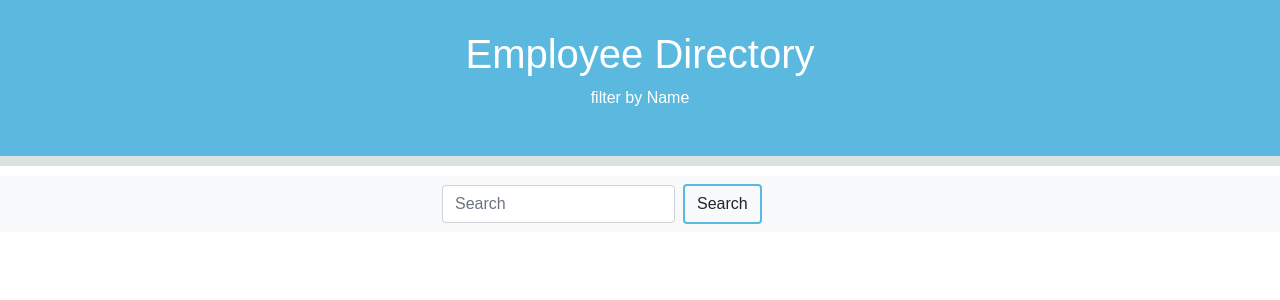
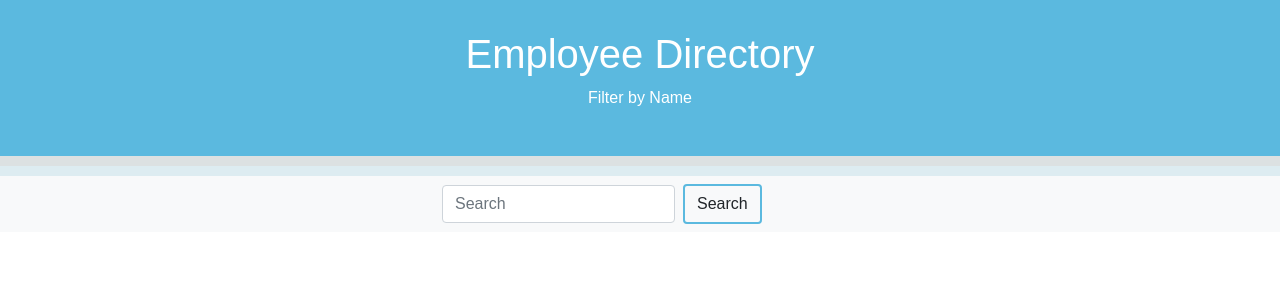
Before and after one commit to kerishma/Employee-Directory, a React (Create React App) app: page /Header in a window 1280 px wide. Shown: the top 300 px of the page. Built offline with nearby package versions, Linux system fonts and the light colour scheme; no server answers.

Commit message:
deleted some folders

```diff
--- a/src/App.css
+++ b/src/App.css
@@ -6,6 +6,7 @@
   .App {
     text-align: center;
     font-family: sans-serif;
+    background-color: rgb(221, 236, 241);
   }
 
   @keyframes App-logo-spin {
--- a/src/components/Header/index.js
+++ b/src/components/Header/index.js
@@ -5,7 +5,7 @@ function Header () {
     return (
         <div className="header">
             <h1>Employee Directory</h1>
-            <p>filter by Name</p>
+            <p>Filter by Name</p>
         </div>
     )
 }
--- a/src/components/SearchName/SearchName.css
+++ b/src/components/SearchName/SearchName.css
@@ -3,5 +3,5 @@
 }
 .searchbox button:hover {
     background-color: rgb(91, 185, 223);;
-    color:white;
+    color: rgb(221, 236, 241);
 }
--- a/src/components/Wrapper/index.js
+++ b/src/components/Wrapper/index.js
@@ -1,5 +1,4 @@
 import React from "react";
-import "./wrapper.css";
 
 function Wrapper ({ children }){
     return (
--- a/src/components/Wrapper/wrapper.css
+++ /dev/null
@@ -1,3 +0,0 @@
-::backdrop {
-    background-color: black;
-}
--- a/src/index.css
+++ /dev/null
@@ -1,8 +0,0 @@
-body {
-    margin: 0;
-    font-family: -apple-system, BlinkMacSystemFont, 'Segoe UI', Roboto, Oxygen, Ubuntu, Cantarell, 'Open Sans', 'Helvetica Neue', sans-serif, BlinkMacSystemFont, 'Segoe UI', 'Roboto', 'Oxygen',
-      'Ubuntu', 'Cantarell', 'Fira Sans', 'Droid Sans', 'Helvetica Neue',
-      sans-serif;
-    -webkit-font-smoothing: antialiased;
-    -moz-osx-font-smoothing: grayscale;
-  }
--- a/src/index.js
+++ b/src/index.js
@@ -1,6 +1,5 @@
 import React from 'react';
 import ReactDOM from 'react-dom';
-import './index.css';
 import App from './App';
 import * as serviceworker from './serviceworker';
 import 'bootstrap/dist/css/bootstrap.min.css';
```
Also changed, not shown: src/components/SearchName/index.js (+4 -3 lines), src/components/DataArea/index.js (line endings or trailing spaces).
